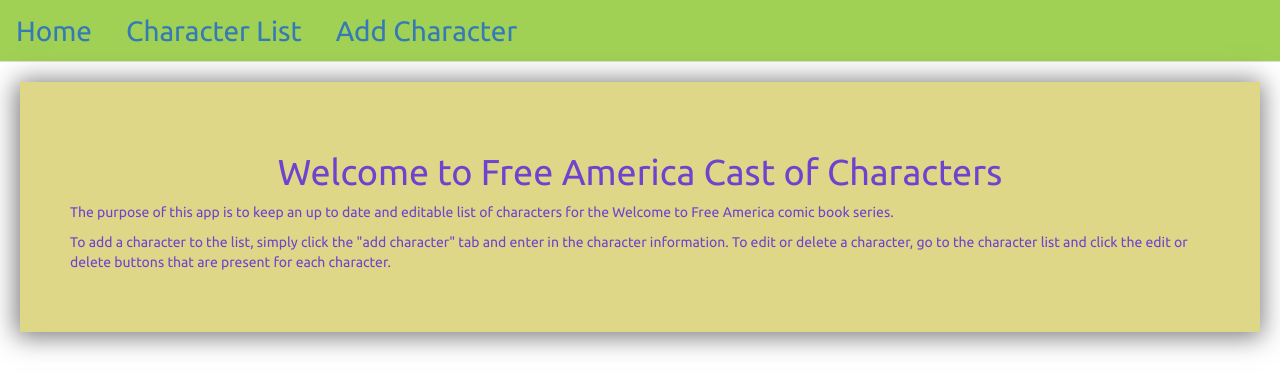
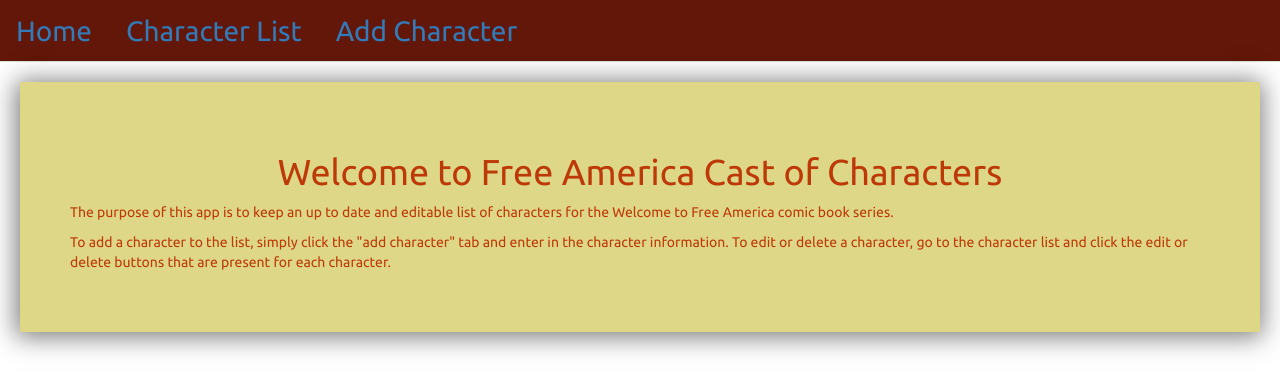
Before and after one commit to mculotta120/cast-of-characters, a website: page public/views/index.html in a window 1280 px wide. Drawn offline with Linux system fonts and the light colour scheme; some packages are replaced by stand-ins of ours; files whose address does not match are found by name.

Commit message:
color switch up

```diff
--- a/public/stylesheets/main.css
+++ b/public/stylesheets/main.css
@@ -1,16 +1,15 @@
 body{
-  /*background-image: url("/images/beads.jpg");
-  background-size: 100% 100%;
-  background-repeat: no-repeat;*/
+  background-color: #220901;
 }
 h1{
   text-align: center;
-  margin: 20px;
+  margin-bottom: 50px;
 }
 #nav{
-  background-color: rgba(151, 205, 66, .9);
+  background-color: #621708;
   font-family: 'Ubuntu', sans-serif;
   font-size: 2em;
+  color: #BC3908;
 }
 .tab-content{
   background-color: rgba(222, 213, 130, .95);
@@ -18,7 +17,7 @@ h1{
   padding: 50px;
   margin: 20px;
   font-family: 'Ubuntu', sans-serif;
-  color: rgba(112, 66, 205, 1)
+  color: #BC3908;
 }
 .eachCharacter{
   height: 300px;
```
Also changed, not shown: public/views/index.html (+1 -1 lines).
